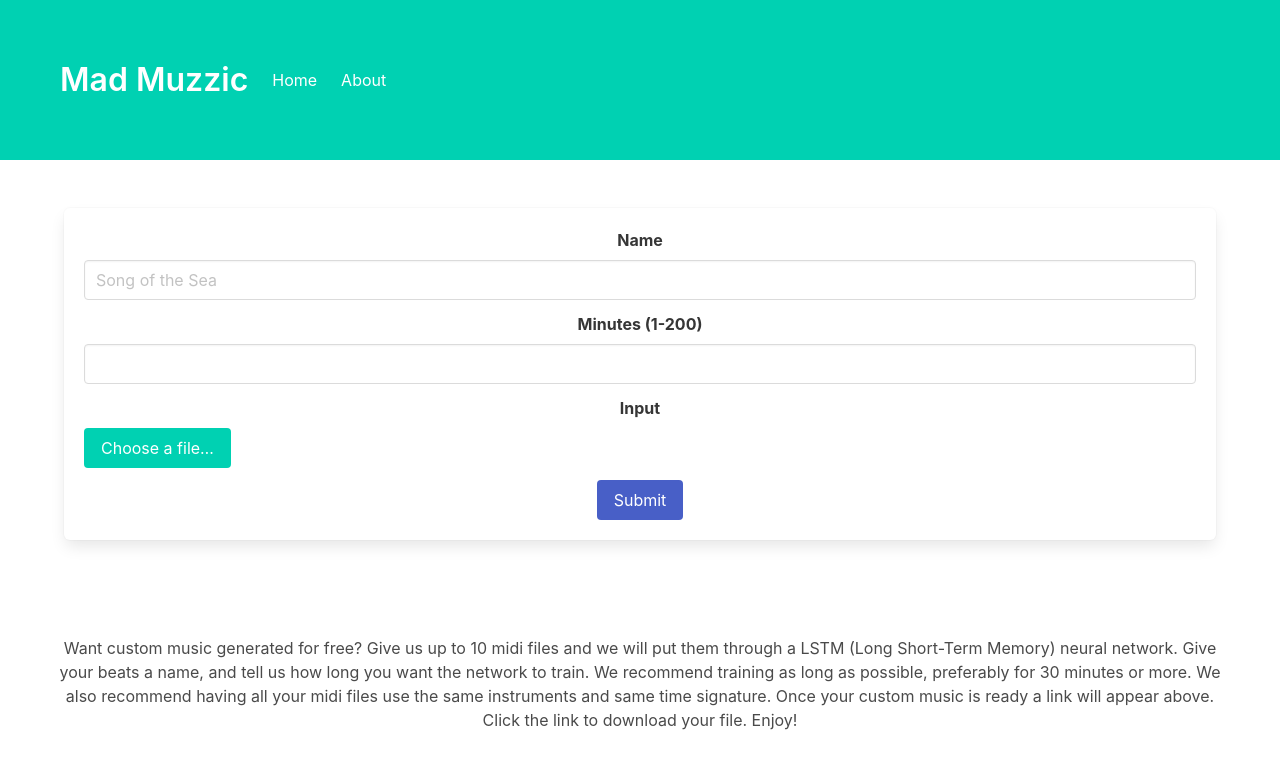
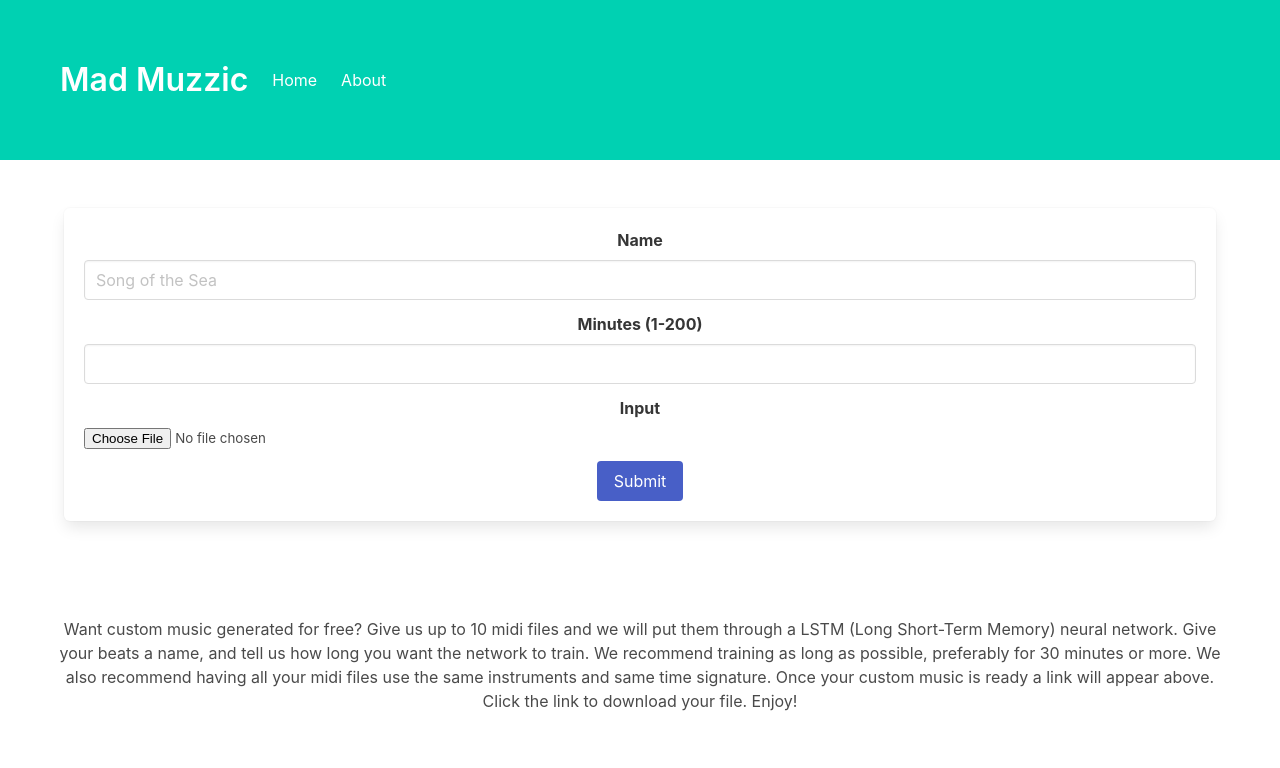
Before and after one commit to eric-unc/hacknc2020, a React app in the folder react-app/: page / in a window 1280 px wide. Shown: the top 768 px of the page. Built offline with nearby package versions, Linux system fonts and the light colour scheme.

Commit message:
Can upload files to DOM?

```diff
--- a/react-app/src/components/Description.js
+++ b/react-app/src/components/Description.js
@@ -1,13 +1,11 @@
 import React, {Component} from 'react';
 import '../App.css';
-import { FontAwesomeIcon } from '@fortawesome/react-fontawesome'
 
 export default class Description extends Component {
     render(){
         return (
             <section className="section">
                 <div className="content">
-                    <FontAwesomeIcon icon="coffee" />
                     <p>Want custom music generated for free? Give us up to 10 midi files and we will put them through a LSTM
                         (Long Short-Term Memory) neural network. Give your beats a name, and tell us how long you want the
                         network to train. We recommend training as long as possible, preferably for 30 minutes or more. We also recommend
--- a/react-app/src/components/Form.js
+++ b/react-app/src/components/Form.js
@@ -1,6 +1,5 @@
 import React, {Component} from 'react';
 import '../App.css';
-import { FontAwesomeIcon } from '@fortawesome/react-fontawesome'
 
 const suggestedSong = "Song of the Sea";
 const defaultMinutes = "3";
@@ -65,13 +64,7 @@ export default class Form extends Component {
                         <div className="field">
                             <label className="label">Input</label>
                             <div className="file is-primary">
-                                <input className="file-input" type="file" ref={this.fileInput}/>
-                                <span className="file-cta">
-
-                                    <span className="file-label">
-                                        <FontAwesomeIcon icon="upload"/> Choose a file…
-                                    </span>
-                                </span>
+                                <input type="file" ref={this.fileInput}/>
                             </div>
                         </div>
 
```
